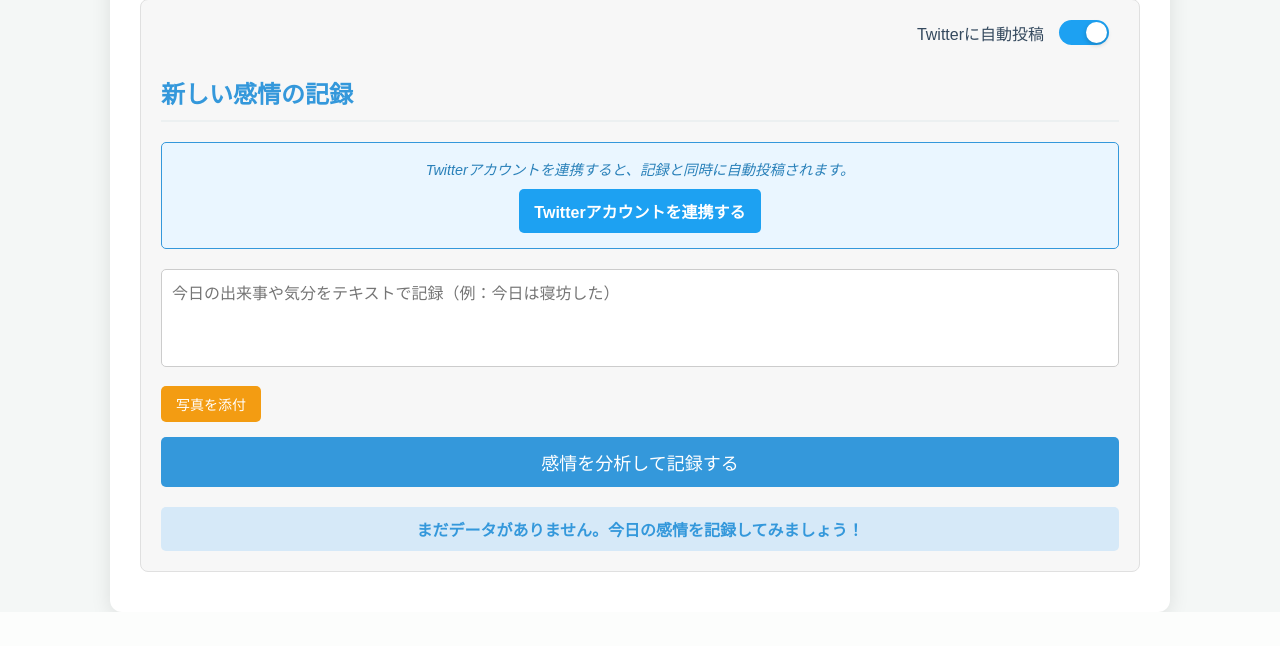
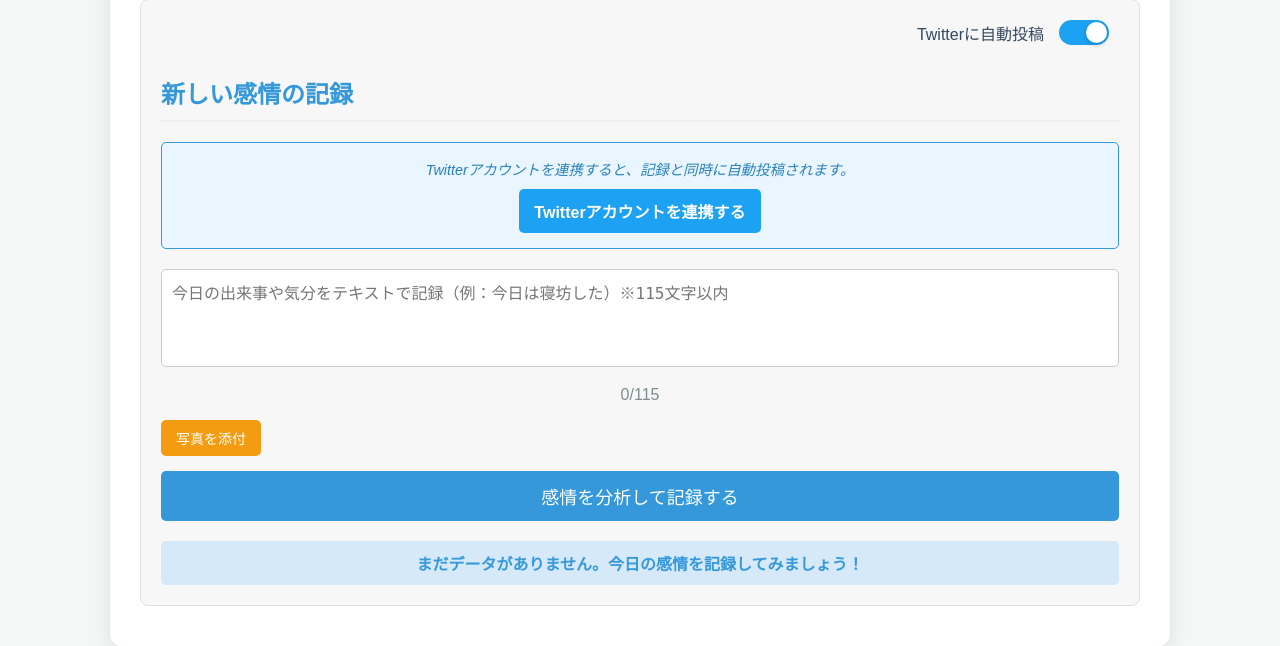
Before and after one commit to harut-11/Emotional, a Flask app: page / in a window 1280 px wide. Shown: the part 719-1365 px from the top of the page. Before the commit the page ends 1331 px from the top, so only its background shows below. Run offline with Flask 3, Linux system fonts and the light colour scheme; data that the repository does not hold is empty.

Commit message:
Enhance emotion form with character limit feature
Added character limit and counter for text input.

```diff
--- a/templates/index.html
+++ b/templates/index.html
@@ -49,7 +49,8 @@
                         </button>
                     </div>
                     <form id="emotionForm" class="record-form">
-                        <textarea id="textContent" placeholder="今日の出来事や気分をテキストで記録（例：今日は寝坊した）" rows="4"></textarea>
+                        <textarea maxlength="115" id="textContent" placeholder="今日の出来事や気分をテキストで記録（例：今日は寝坊した）※115文字以内" rows="4"></textarea>
+                        <p><span id="count">0</span>/115</span></p>
 
                         <div class="file-input-group">
                             <label for="fileInput">写真を添付</label>
```
